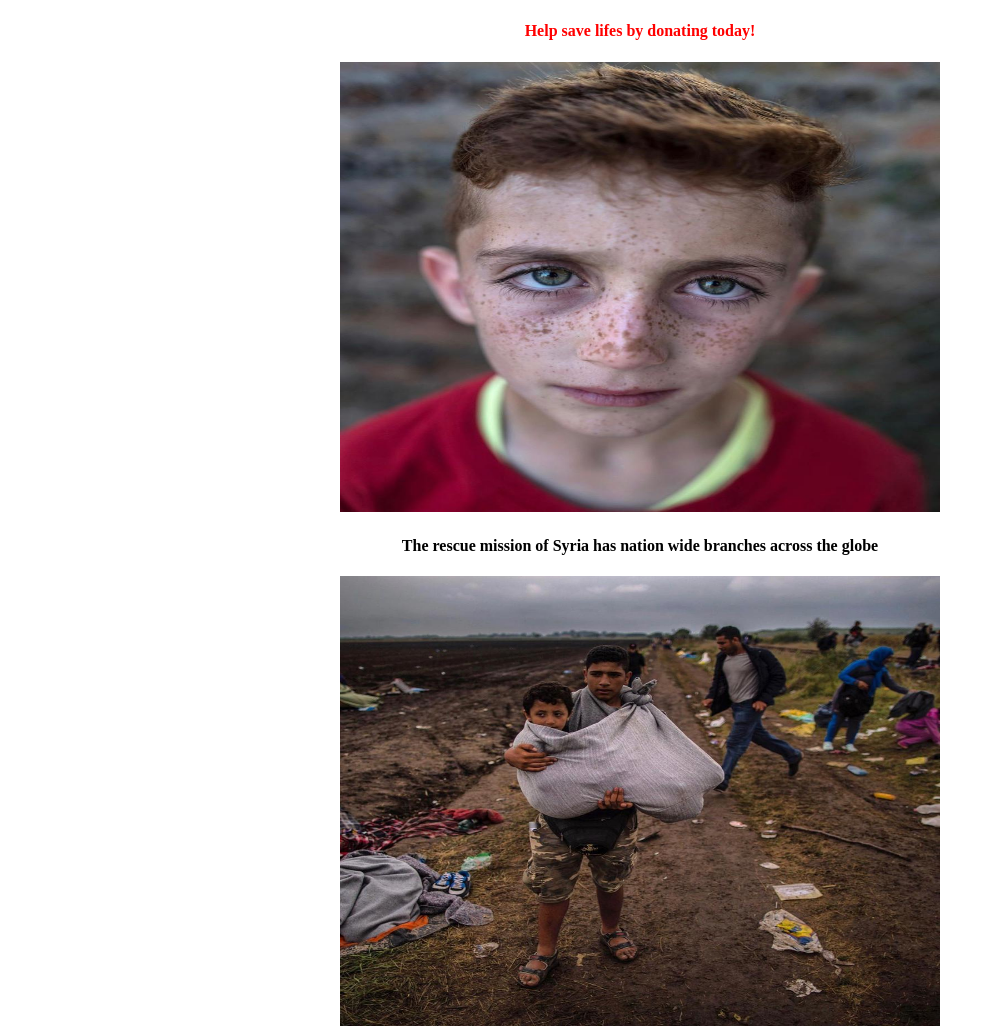
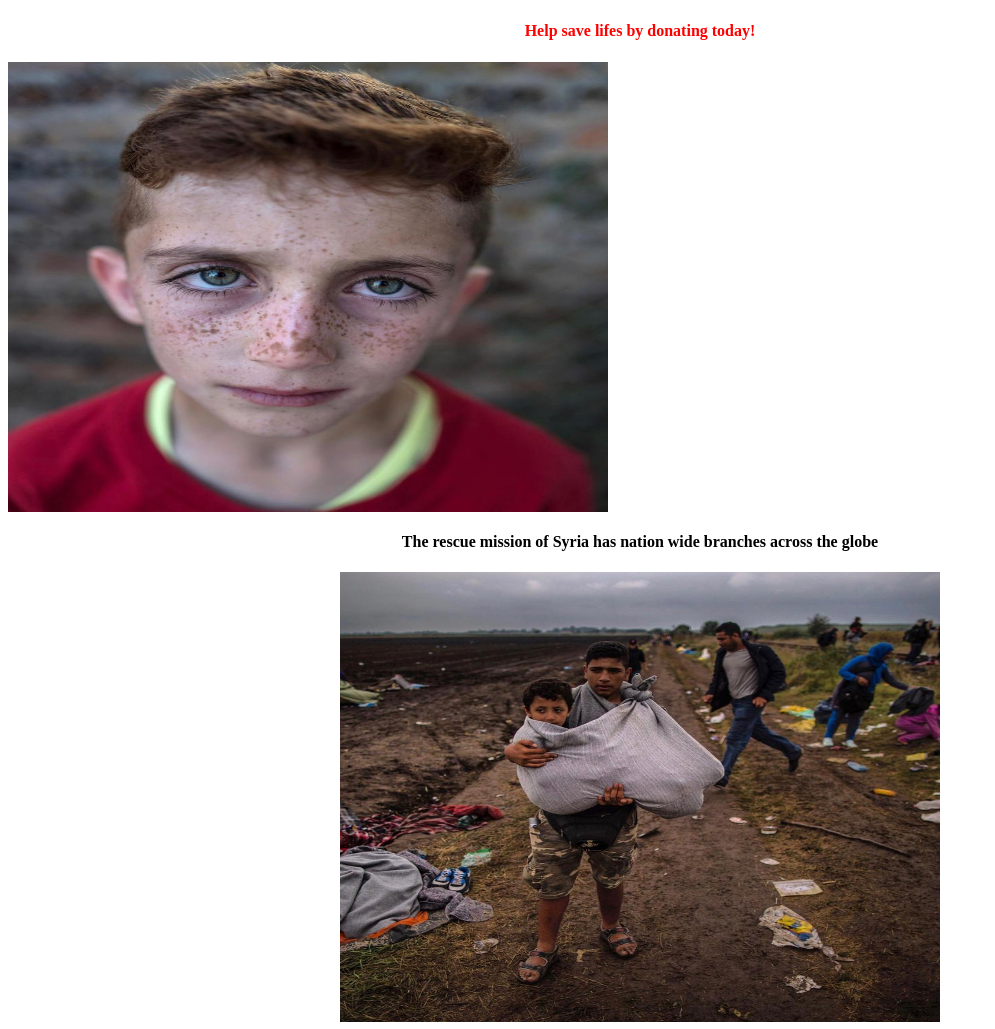
Before and after one commit to jessycodes/Rescue-mission, a website: page index.html in a window 1280 px wide. Shown: the part 703-1732 px from the top of the page, without its empty margins (0-995 px from the left). Drawn offline with Linux system fonts and the light colour scheme.

Commit message:
Create index.html

```diff
--- a/index.html
+++ b/index.html
@@ -41,7 +41,7 @@ li a:hover {
 				<img src="IMG-20210226-WA0019.jpg" alt="image1"style="width:600px;height:450px; text-align: center;">
 </div>
 				<h4 style="text-align:center; color:red;">Help save lifes by donating today!</h4>
-<div style="text-align: center;">
+<div style="text-align: center; width:600px;height:450px;">
 				<img src="IMG-20210226-WA0020.jpg" alt="image2"style="width:600px;height:450px;">
 </div>
 				<h4 style="text-align:center;">The rescue mission of Syria has nation wide branches across the globe</h4>
```
